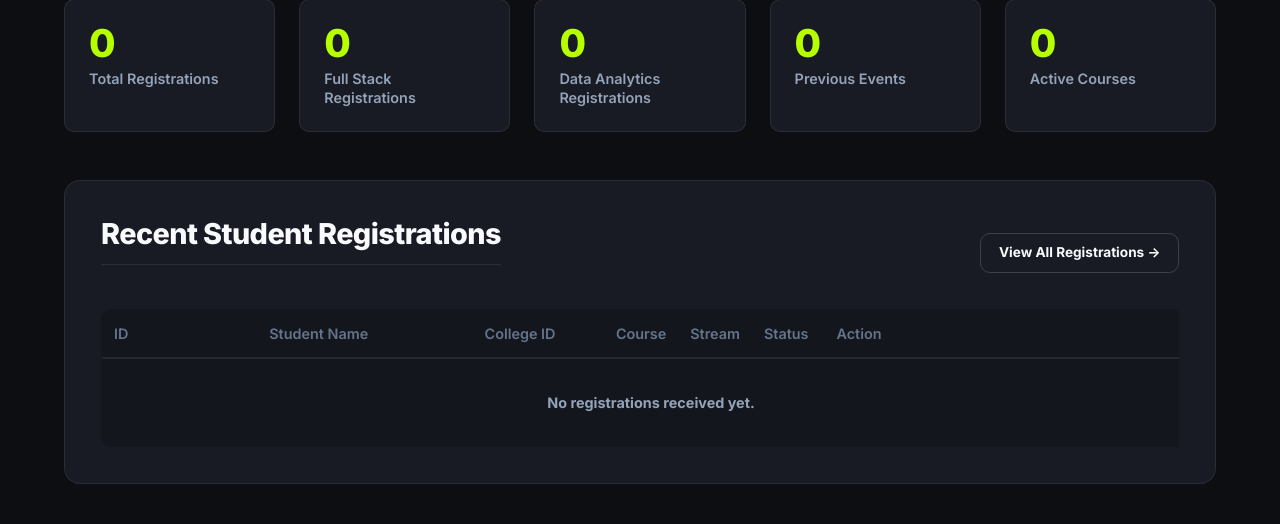
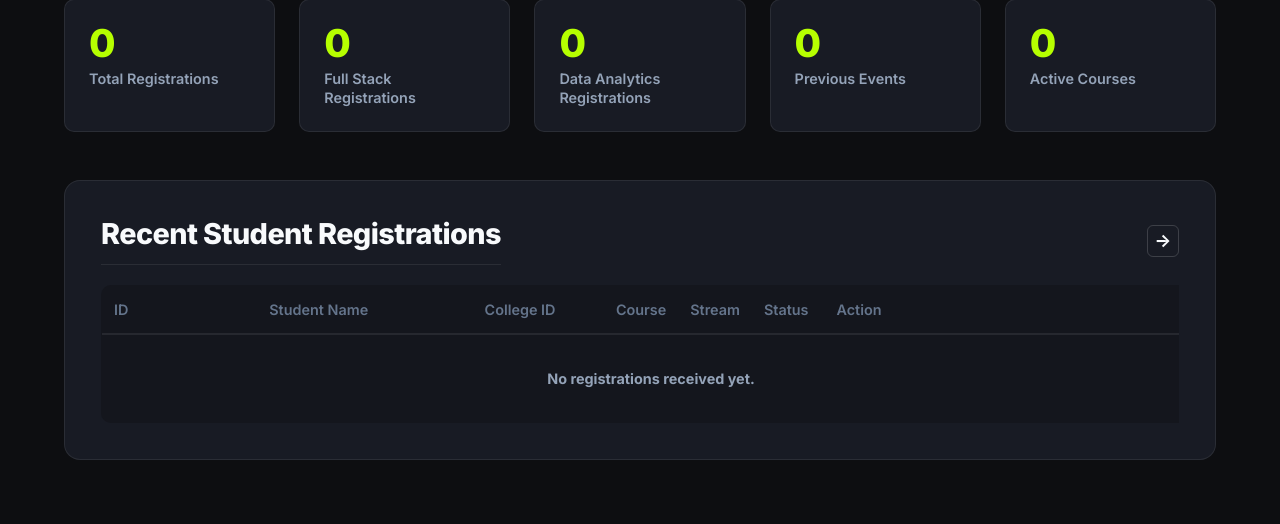
Before and after one commit to balajiaj23-spider/chaturyanew, a Django app: page /custom-admin/ in a window 1280 px wide. Shown: the part 325-849 px from the top of the page. Run offline with Django 5.2, Linux system fonts and the light colour scheme; the visitor is signed in with stand-in values (Sample User, id 1); data comes from the database, SQL or seed files in the repository; data that the repository does not hold is empty; some libraries are stand-ins or nearby versions.

Commit message:
Update dashboard recent registrations header navigation button and sync app configuration

```diff
--- a/workshop/templates/workshop/dashboard/dashboard.html
+++ b/workshop/templates/workshop/dashboard/dashboard.html
@@ -51,8 +51,8 @@
     <!-- Recent Registrations Section -->
     <div class="detail-card">
       <div style="display: flex; justify-content: space-between; align-items: center; margin-bottom: 1.25rem;">
-        <h3>Recent Student Registrations</h3>
-        <a href="{% url 'admin_registrations_list' %}" class="btn btn-secondary btn-sm">View All Registrations →</a>
+        <h3 style="margin: 0;">Recent Student Registrations</h3>
+        <a href="{% url 'admin_registrations_list' %}" class="btn btn-secondary btn-sm" title="View All Registrations" aria-label="View All Registrations" style="display: inline-flex; align-items: center; justify-content: center; width: 32px; height: 32px; padding: 0; font-size: 1.1rem; line-height: 1; border-radius: 6px;">→</a>
       </div>
 
       <div style="width: 100%; max-width: 100%; overflow-x: auto; overflow-y: visible; -webkit-overflow-scrolling: touch;">
```
Also changed, not shown: workshop/apps.py (+4 -4 lines).
